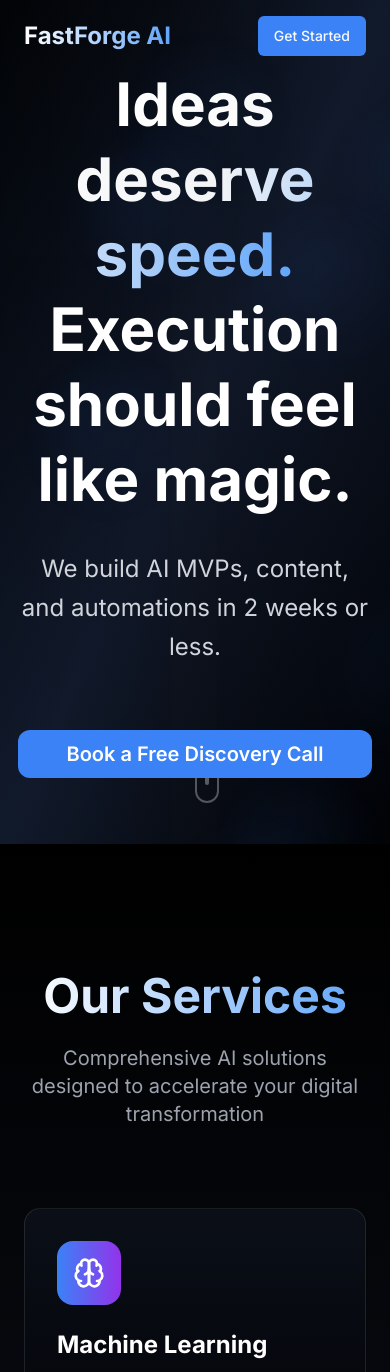
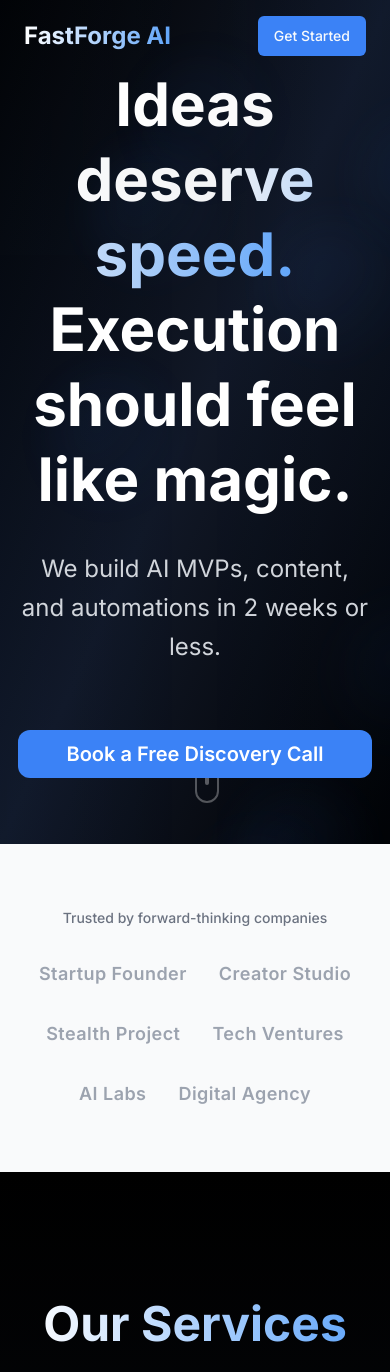
Before and after one commit to abdullah20mph/forge-kinetic-web, a React (Vite) app: page / in a window 390 px wide. Shown: the top 1372 px of the page. Built offline with nearby package versions, Linux system fonts and the light colour scheme.

Commit message:
feat: Implement trust strip component
This commit implements the trust strip component with placeholder logos, a light gray/white background, centered layout, and staggered fade-in animations. The component is integrated into the Index page between the Hero and Services sections.

```diff
--- /dev/null
+++ b/src/components/TrustStrip.tsx
@@ -0,0 +1,61 @@
+
+import React, { useEffect, useRef } from 'react';
+
+export const TrustStrip = () => {
+  const stripRef = useRef<HTMLDivElement>(null);
+
+  const logos = [
+    "Startup Founder",
+    "Creator Studio",
+    "Stealth Project",
+    "Tech Ventures",
+    "AI Labs",
+    "Digital Agency"
+  ];
+
+  useEffect(() => {
+    const observer = new IntersectionObserver(
+      (entries) => {
+        entries.forEach((entry) => {
+          if (entry.isIntersecting) {
+            const logos = entry.target.querySelectorAll('.logo-item');
+            logos.forEach((logo, index) => {
+              setTimeout(() => {
+                logo.classList.add('animate-fade-in');
+              }, index * 100);
+            });
+          }
+        });
+      },
+      { threshold: 0.1 }
+    );
+
+    if (stripRef.current) {
+      observer.observe(stripRef.current);
+    }
+
+    return () => observer.disconnect();
+  }, []);
+
+  return (
+    <section ref={stripRef} className="py-16 bg-gray-50">
+      <div className="max-w-7xl mx-auto px-6">
+        <p className="text-center text-sm text-gray-500 mb-8 font-medium">
+          Trusted by forward-thinking companies
+        </p>
+        <div className="flex flex-wrap justify-center items-center gap-8 md:gap-12">
+          {logos.map((logo, index) => (
+            <div
+              key={index}
+              className="logo-item opacity-0 translate-y-4 transition-all duration-700 ease-out"
+            >
+              <div className="text-gray-400 font-semibold text-lg md:text-xl tracking-wide hover:text-gray-600 transition-colors duration-300 cursor-default">
+                {logo}
+              </div>
+            </div>
+          ))}
+        </div>
+      </div>
+    </section>
+  );
+};
--- a/src/pages/Index.tsx
+++ b/src/pages/Index.tsx
@@ -1,6 +1,7 @@
 
 import React from 'react';
 import { Hero } from '../components/Hero';
+import { TrustStrip } from '../components/TrustStrip';
 import { Services } from '../components/Services';
 import { Features } from '../components/Features';
 import { Testimonials } from '../components/Testimonials';
@@ -13,6 +14,7 @@ const Index = () => {
     <div className="min-h-screen bg-black text-white overflow-x-hidden">
       <Navigation />
       <Hero />
+      <TrustStrip />
       <Services />
       <Features />
       <Testimonials />
```
